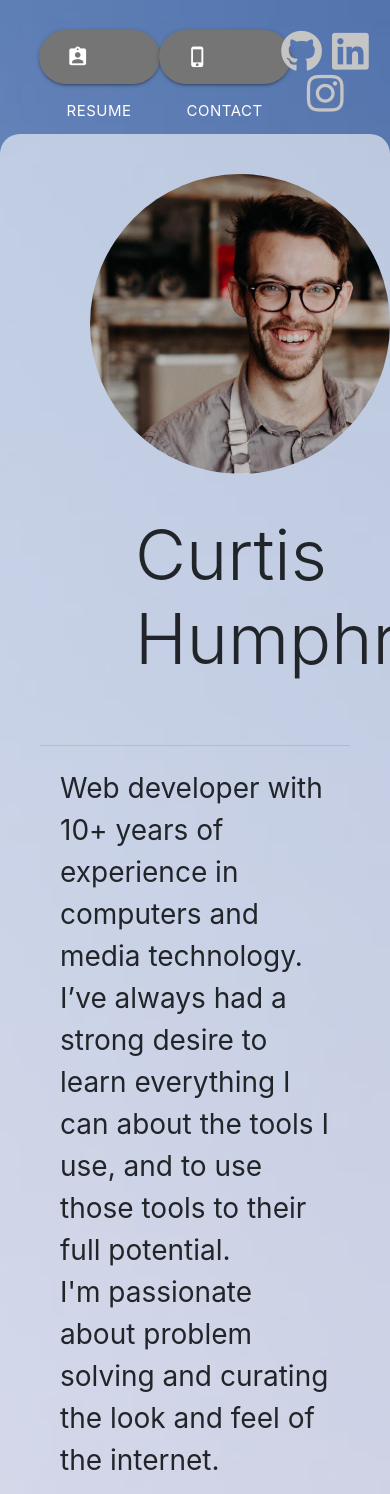
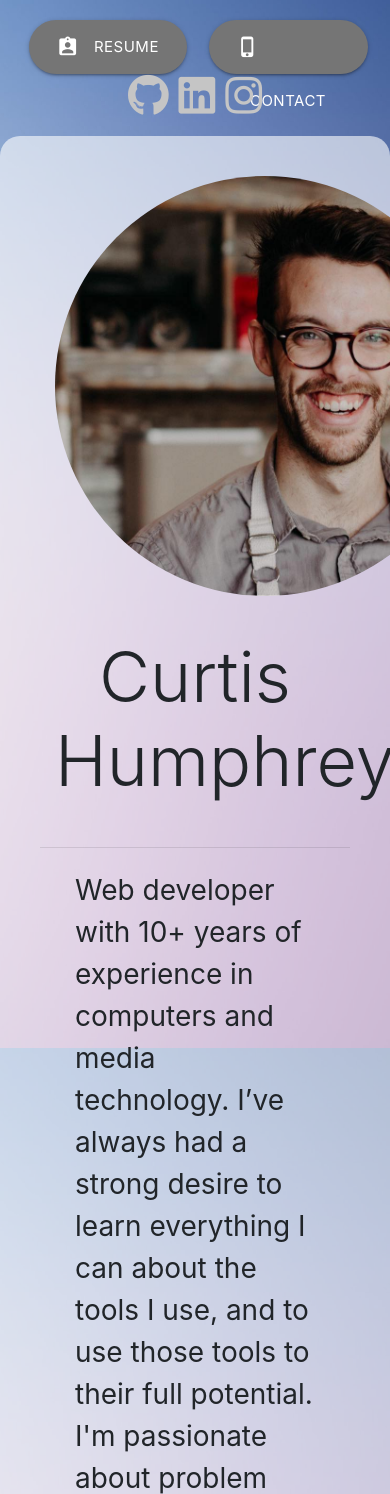
Before and after one commit to 1curtislee/Portfolio, a PHP site: page / in a window 390 px wide; the page is wider, and only the part inside the window is pictured. Shown: the top 1494 px of that part. Run offline with PHP 8.4, Linux system fonts and the light colour scheme; some libraries are stand-ins or nearby versions.

Commit message:
headshot, name responsiveness

```diff
--- a/assets/styles/style.css
+++ b/assets/styles/style.css
@@ -1,9 +1,10 @@
 body {
   background-image: url("./thunder-purple-blur.jpeg");
   background-repeat: no-repeat;
-  background-position: center top !important;
+  background-position: center center !important;
   background-color: #b599c1;
   background-size: cover;
+  background-attachment: fixed;
   margin: auto !important;
   padding-top: 20px;
 }
@@ -67,11 +68,6 @@ body {
   padding-right: 20px;
 }
 
-#name {
-  padding-left: 50px;
-  margin-bottom: 40px;
-}
-
 /* links */
 a:link {
   margin: 3px;
@@ -96,17 +92,14 @@ body {
   margin-right: 40px;
 }
 
-#top {
-  margin: 10px;
-}
-
 #projects {
   width: 100%;
   background-color:rgba(0, 0, 0, 0.336);
   border-radius: 20px;
-  padding: 2%
+  padding: 2em;
+  margin-bottom: 20px;
 }
 
 #headshot {
-  height: 300px;
+  height: 30em;
 }
--- a/index.html
+++ b/index.html
@@ -81,7 +81,7 @@
 	<div class="container-fluid" id="top">
 		<div class="row">
 
-			<div class="col s3 center">
+			<div class="col center">
 				<a href="./Curtis-Humphrey-Resume-webdev.pdf" target="_blank" class="link">
 					<button
 						id="resumeButton"
@@ -90,7 +90,7 @@
 					><i class="material-icons left">assignment_ind</i>resume</button>
 				</a>
 			</div>
-      <div class="col s3 center">
+      <div class="col center">
 				<a href="#modal1">
 					<button
 						id="contactButton"
@@ -100,7 +100,7 @@
 					><i class="material-icons left">phone_iphone</i>contact</button>
 				</a>
 			</div>
-			<div class="col s4 center">
+			<div class="col center">
 				<a href="https://github.com/1curtislee" target="_blank" class="link">
 					<i class="fab fa-github fa-3x"></i>
 				</a>
@@ -120,12 +120,15 @@
 
 	<div class="jumbotron jumbotron-fluid">
     <div class="row align-items-center" id="name">
+			<div class="col-lg center">
         <img class="circle" src="./assets/images/headshot.jpg" alt="Curtis Humphrey" id="headshot">
-			<div class="col-1"></div>
-			<h1 class="display-4 col-6">Curtis Humphrey</h1>
-
+      </div>
+			<div class="col-lg center">
+        <h1 class="display-4">Curtis Humphrey</h1>
+      </div>
     </div>
     <hr>
+    <div class="col-lg">
       <p class="my-4">
         Web developer with 10+ years of experience in computers and media technology.
         I’ve always had a strong desire to learn everything I can about the tools I use, and to use those tools to their full potential. <br/>
@@ -134,7 +137,7 @@
         I have experience with Javascript, React,
         HTML, CSS, Bootstrap, Handlebars, NodeJS and Express.js, and database tools like MySQL, MongoDB, and Firebase.
       </p>
-
+    </div>
 	</div>
 
 
@@ -143,7 +146,7 @@
     <div class="row">
 
       <!-- web apps -->
-      <div class="col s6">
+      <div class="col-lg">
         <h5>Web Applications</h5>
         <table>
           <tbody>
@@ -252,7 +255,7 @@
       </div>
 
       <!-- client websites -->
-      <div class="col s2">
+      <div class="col-lg">
         <h5>Client Websites</h5>
 
         <table>
```
Also changed, not shown: server.js (+8 -8 lines). Lines whose indentation alone changed are shown as unchanged.
